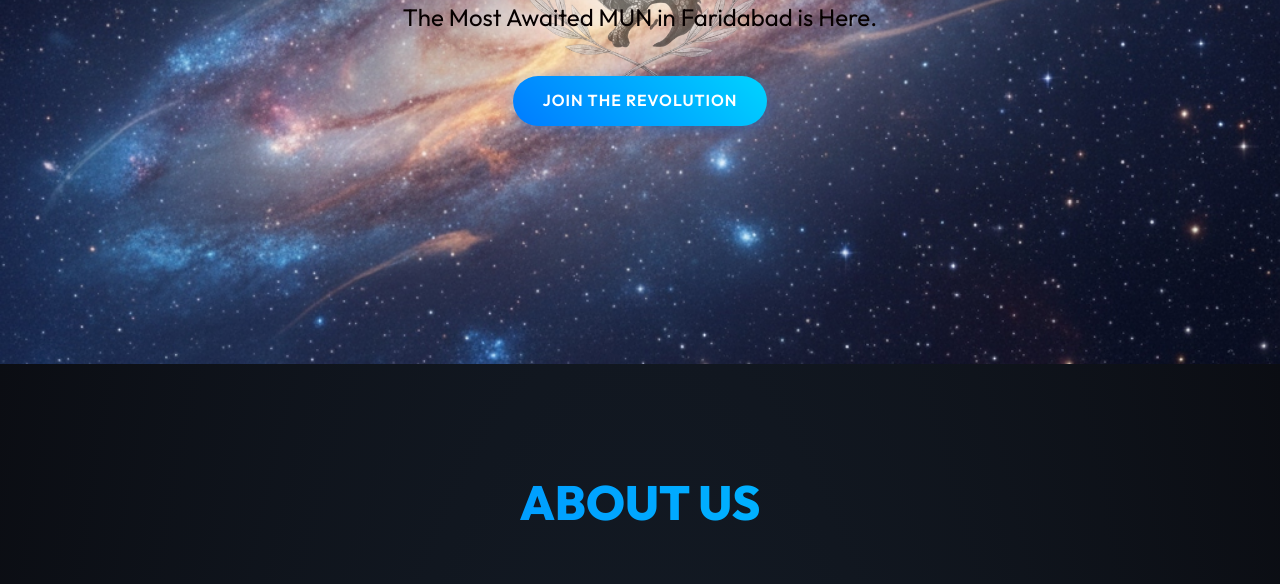
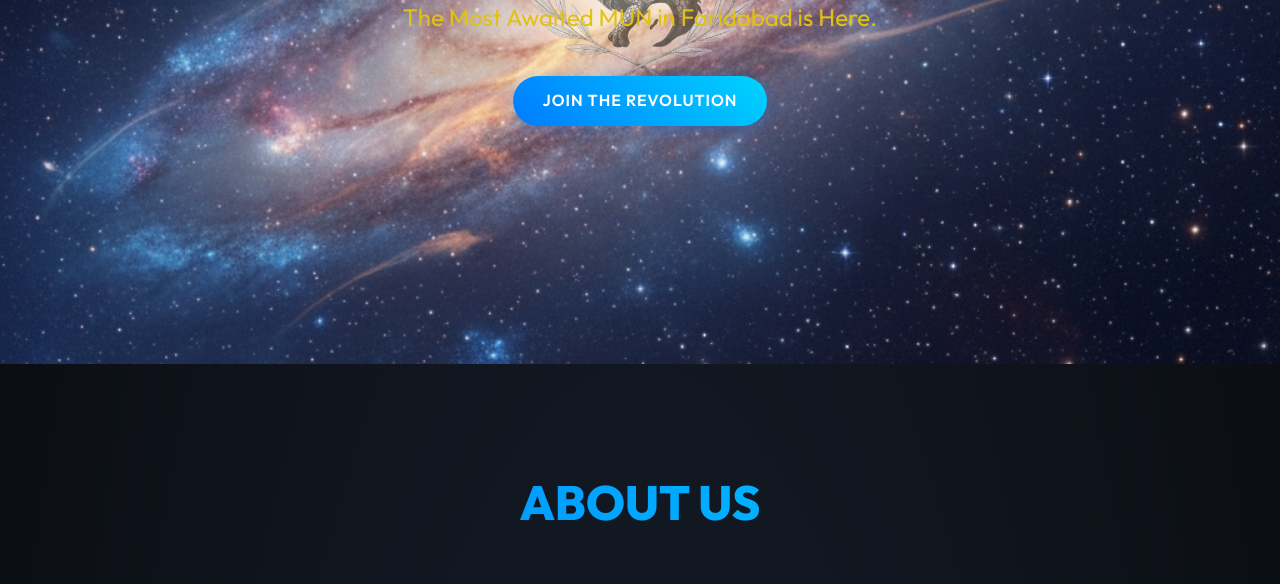
Before and after one commit to Saurabhkk270/Volkan.MUN, a website built with Vite: page index.html in a window 1280 px wide. Shown: the part 436-1020 px from the top of the page. Built offline with nearby package versions, Linux system fonts and the light colour scheme.

Commit message:
your msg

```diff
--- a/style.css
+++ b/style.css
@@ -5,7 +5,7 @@
   --secondary-color: #00d4ff;
   /* Lighter Blue */
   --text-color: #ffffff;
-  --text-muted: #070000;
+  --text-muted: #e1c214;
   --glass-bg: rgba(255, 255, 255, 0.05);
   --glass-border: rgba(255, 255, 255, 0.1);
   --font-main: 'Outfit', sans-serif;
```
